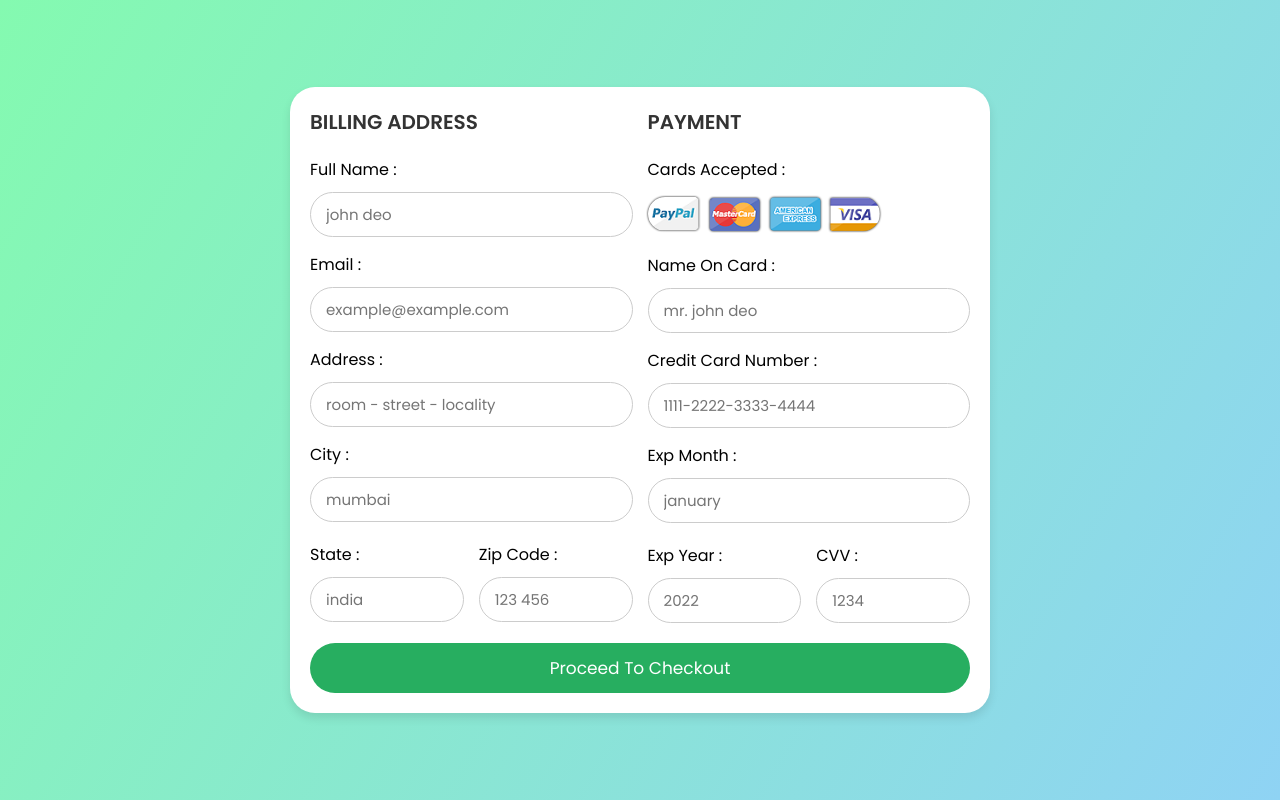
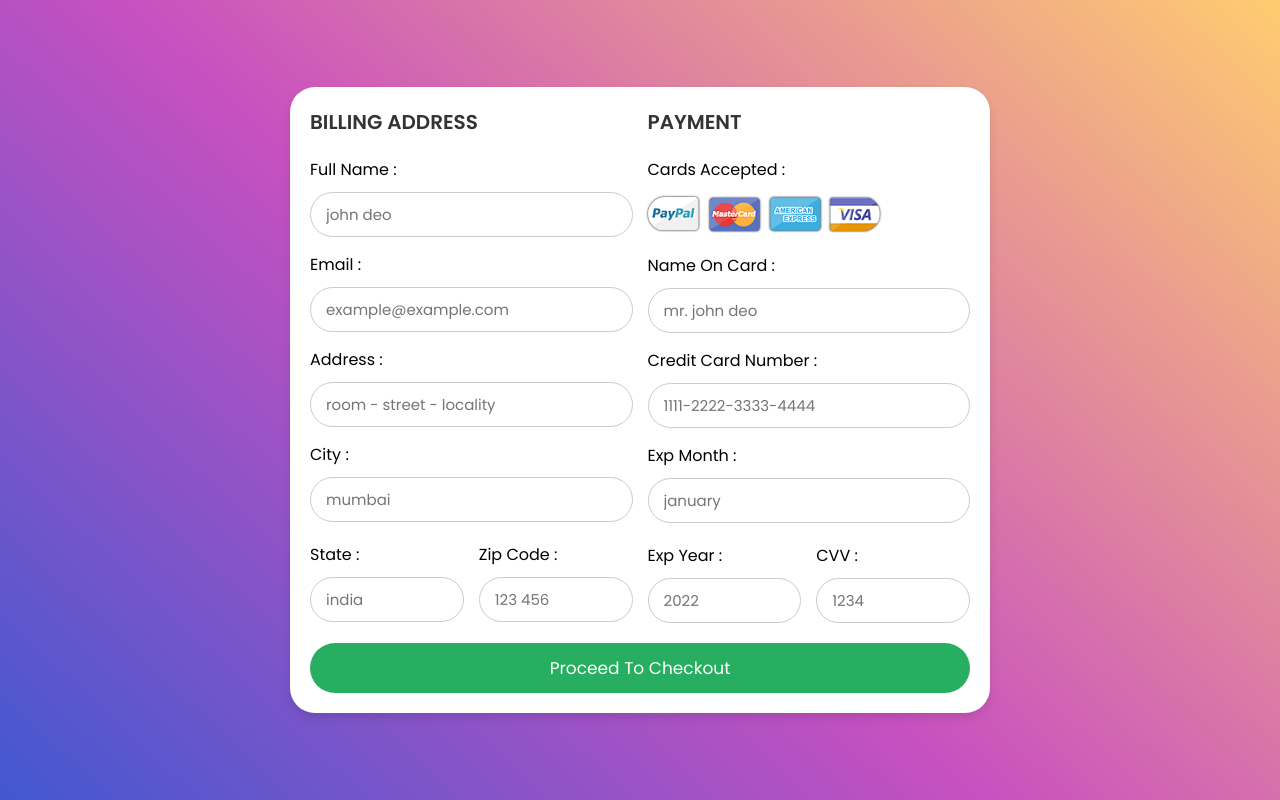
Before and after one commit to ashutoshpydev/savbird, a plain HTML site: page payment_gateway/index.html in a window 1280 px wide. Drawn offline with Linux system fonts and the light colour scheme.

Commit message:
Update style.css

```diff
--- a/payment_gateway/css/style.css
+++ b/payment_gateway/css/style.css
@@ -16,7 +16,8 @@
   padding:25px;
   min-height: 100vh;
   background-color: #4158D0;
-  background-image: linear-gradient(120deg, #84fab0 0%, #8fd3f4 100%);
+  background-color: #4158D0;
+  background-image: linear-gradient(43deg, #4158D0 0%, #C850C0 46%, #FFCC70 100%);
   border-radius: 0px;
 
 }
```
